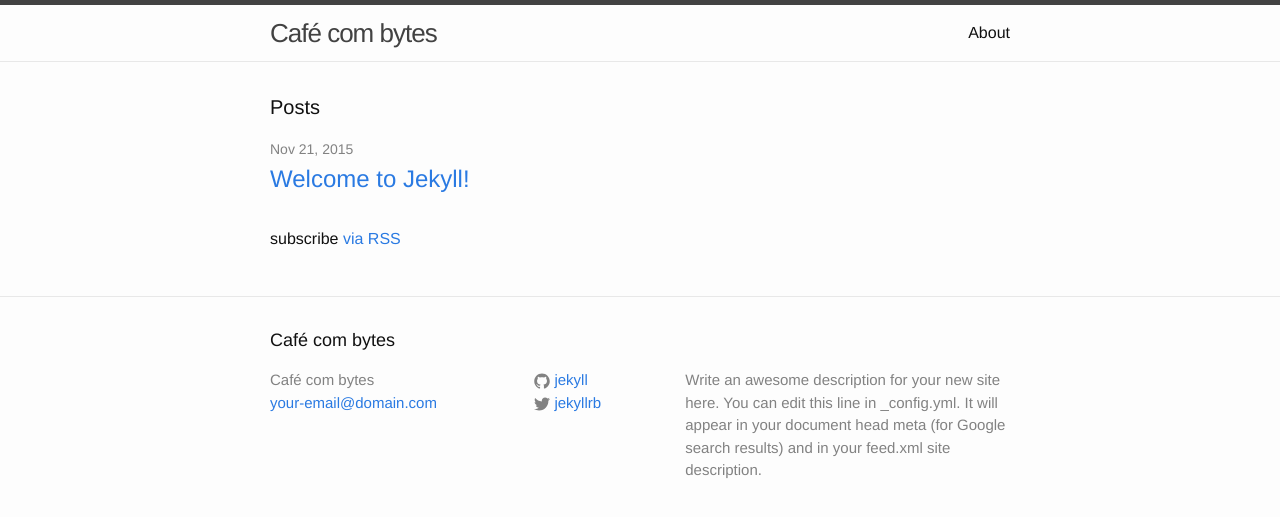
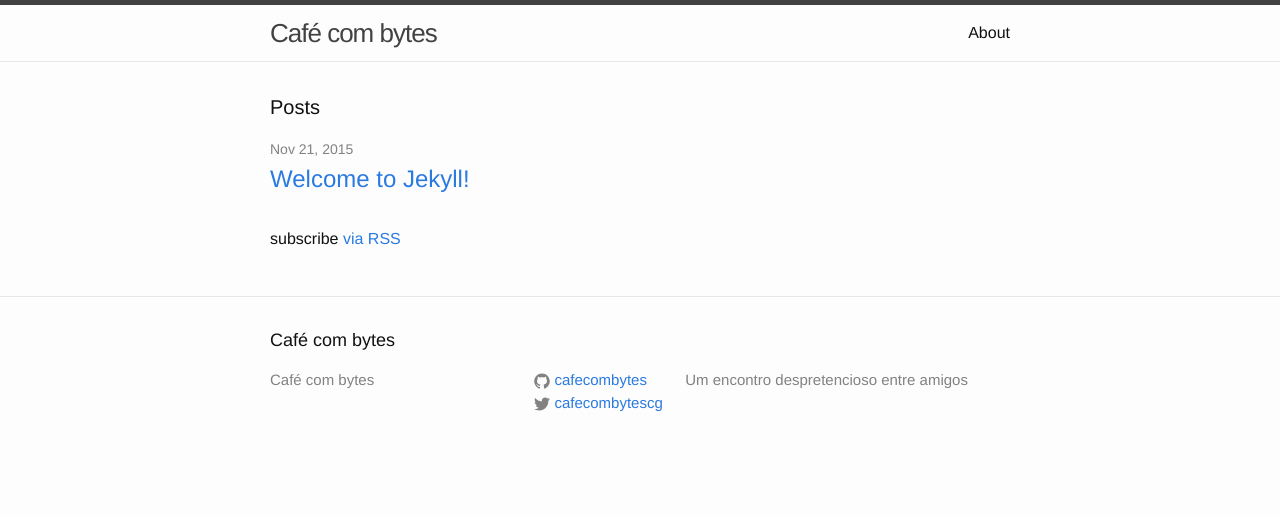
Before and after one commit to CafeComBytes/cafecombytes.github.io, a Jekyll site: the page built from index.html, in a window 1280 px wide. Shown: the top 517 px of the page. Built offline with Jekyll 4.4.1, drawn with Linux system fonts in a browser that asks for light colours.

Commit message:
Informacoes do Cafe com bytes Inc.

```diff
--- a/_config.yml
+++ b/_config.yml
@@ -7,15 +7,13 @@
 
 # Site settings
 title: Café com bytes
-email: your-email@domain.com
+email:
 description: > # this means to ignore newlines until "baseurl:"
-  Write an awesome description for your new site here. You can edit this
-  line in _config.yml. It will appear in your document head meta (for
-  Google search results) and in your feed.xml site description.
+  Um encontro despretencioso entre amigos
 baseurl: "" # the subpath of your site, e.g. /blog
-url: "http://yourdomain.com" # the base hostname & protocol for your site
-twitter_username: jekyllrb
-github_username:  jekyll
+url: "http://cafecombytes.org" # the base hostname & protocol for your site
+twitter_username: cafecombytescg
+github_username:  cafecombytes
 
 # Build settings
 markdown: kramdown
```
